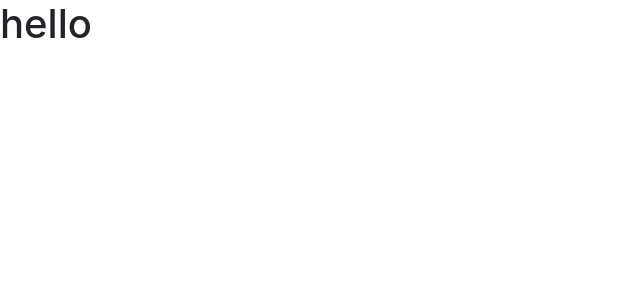
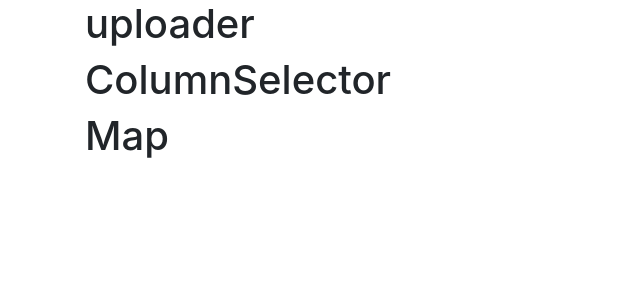
Before and after one commit to ksuh90/neat-maps, a React (Create React App) app: page / in a window 1280 px wide. Shown: the top 300 px of the page, without its empty margins (0-640 px from the left). Built offline with nearby package versions, Linux system fonts and the light colour scheme.

Commit message:
create-upload: Create dummy components for main three

```diff
--- a/src/components/App.js
+++ b/src/components/App.js
@@ -1,10 +1,17 @@
 import React from 'react';
+import Uploader from './Uploader';
+import ColumnSelector from './ColumnSelector';
+import Map from './Map';
 
 class App extends React.Component {
 
     render() {
         return (
-            <h1>hello</h1>
+            <div className="container">
+                <Uploader />
+                <ColumnSelector />
+                <Map />
+            </div>
         );
     }
 }
--- /dev/null
+++ b/src/components/ColumnSelector.js
@@ -0,0 +1,12 @@
+import React from 'react';
+
+class ColumnSelector extends React.Component {
+
+    render() {
+        return (
+            <h1>ColumnSelector</h1>
+        );
+    }
+}
+
+export default ColumnSelector;
--- /dev/null
+++ b/src/components/Map.js
@@ -0,0 +1,12 @@
+import React from 'react';
+
+class Map extends React.Component {
+
+    render() {
+        return (
+            <h1>Map</h1>
+        );
+    }
+}
+
+export default Map;
--- /dev/null
+++ b/src/components/Uploader.js
@@ -0,0 +1,12 @@
+import React from 'react';
+
+class Uploader extends React.Component {
+
+    render() {
+        return (
+            <h1>uploader</h1>
+        );
+    }
+}
+
+export default Uploader;
```
